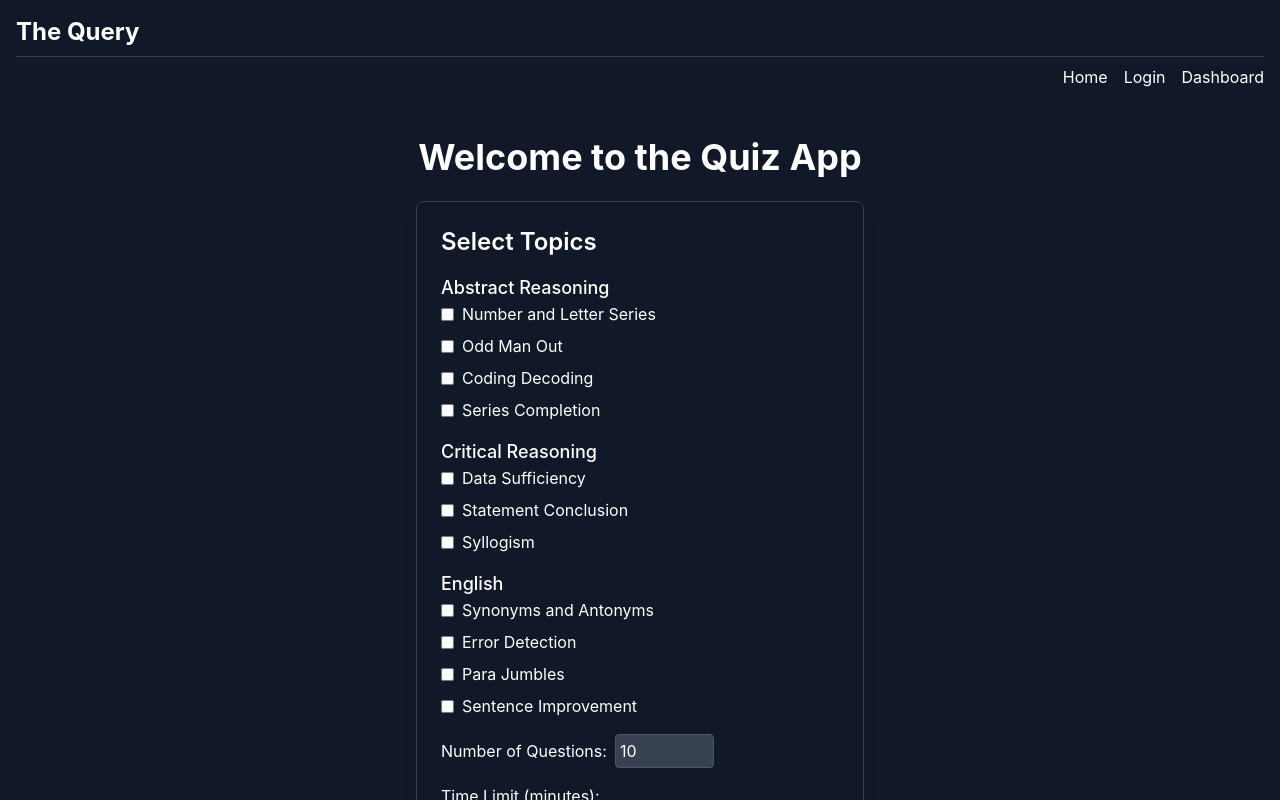
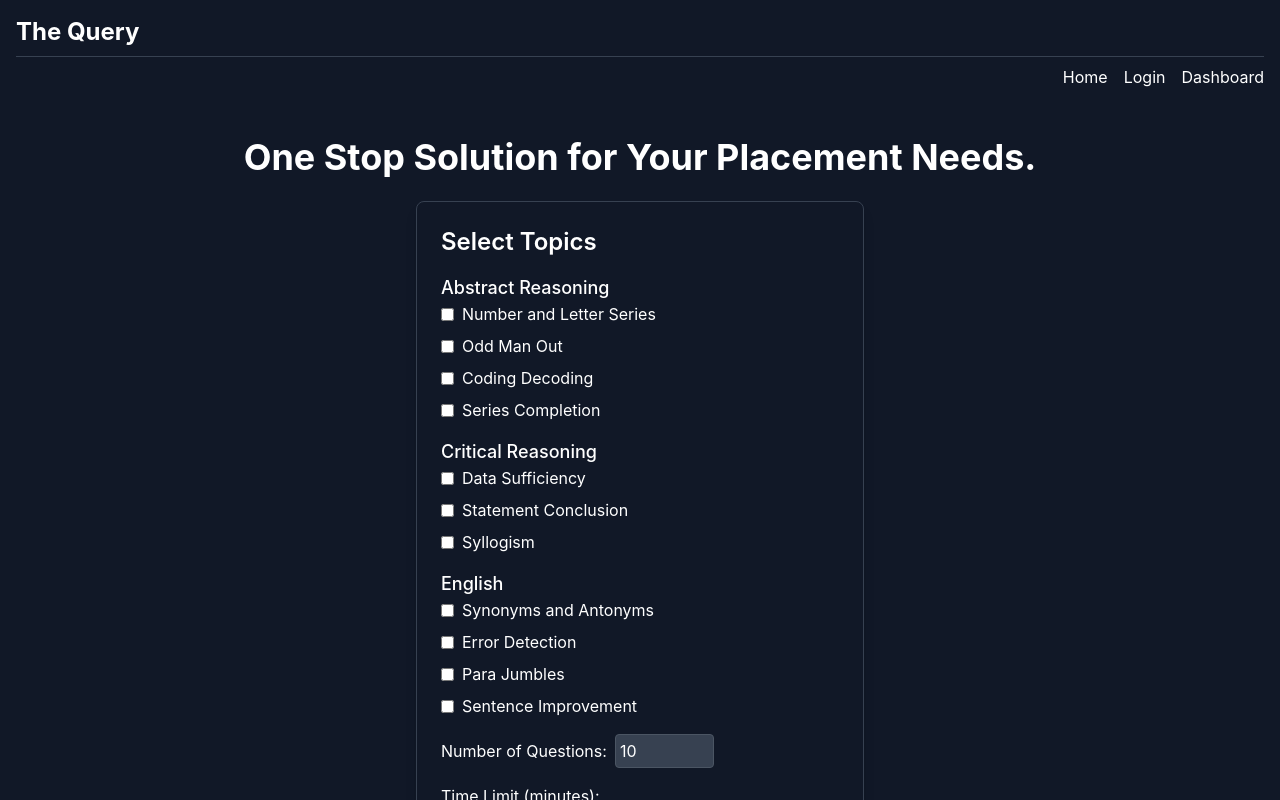
Before and after one commit to Officially-aditya/Quizwala, a React (Create React App) app: page / in a window 1280 px wide. Shown: the top 800 px of the page. Built offline with nearby package versions, Linux system fonts and the light colour scheme.

Commit message:
Update HomePage.jsx

```diff
--- a/src/components/HomePage.jsx
+++ b/src/components/HomePage.jsx
@@ -66,7 +66,7 @@ const HomePage = () => {
 
   return (
     <div className="flex flex-col items-center bg-black bg-gray-900 text-white h-screen-full p-8">
-      <h1 className="text-4xl font-bold mb-6">Welcome to the Quiz App</h1>
+      <h1 className="text-4xl font-bold mb-6">One Stop Solution for Your Placement Needs.</h1>
 
       {error && <div className="mb-4 text-red-500">{error}</div>} {/* Display error message */}
 
```
